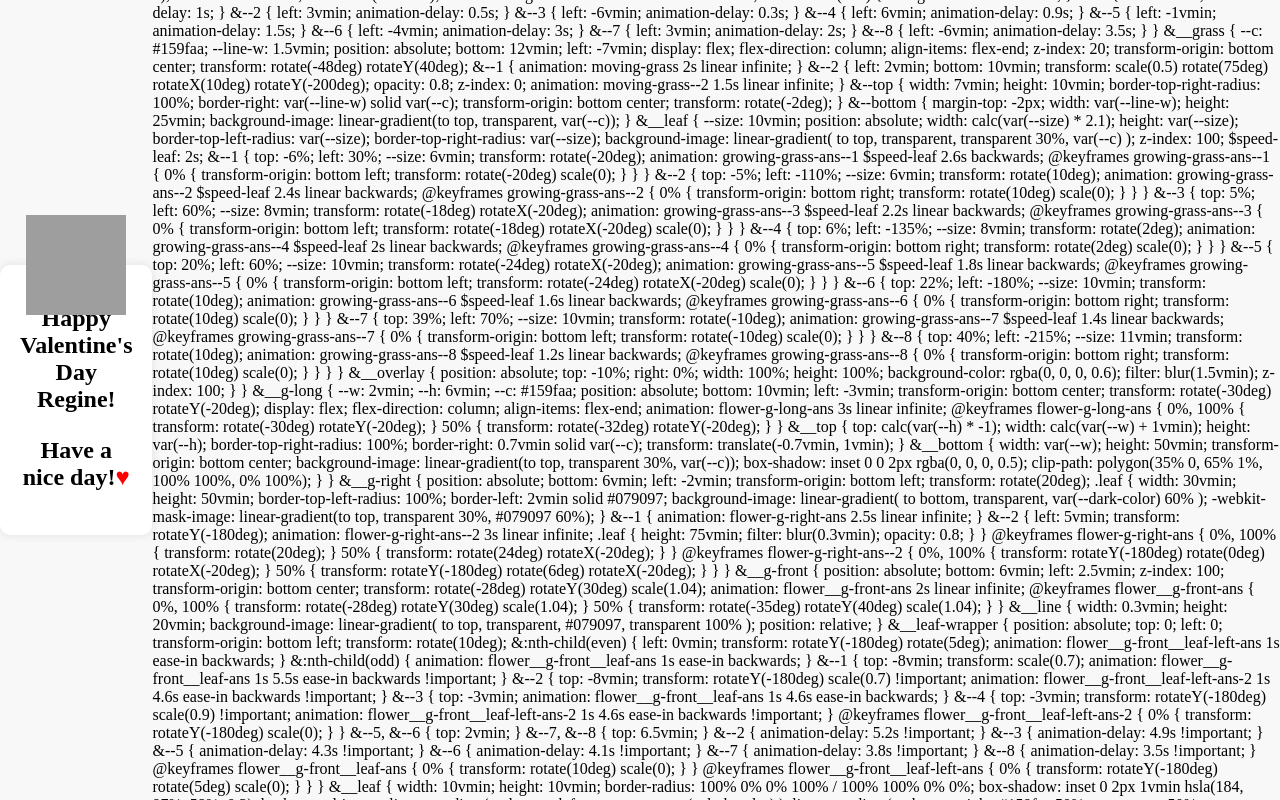
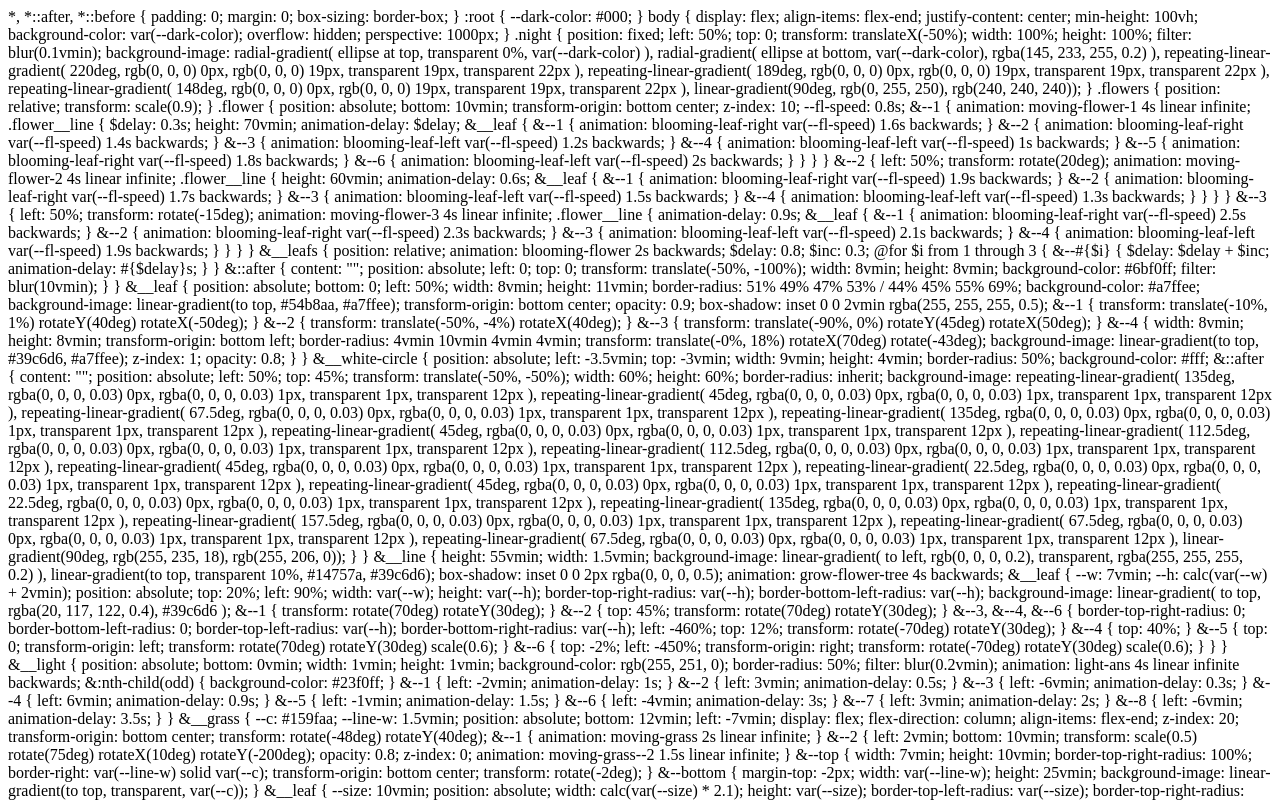
Before and after one commit to adrianncq/Valentines-day, a plain HTML site: page index.html in a window 1280 px wide. Shown: the top 800 px of the page. Drawn offline with Linux system fonts and the light colour scheme; grey boxes are pictures that could not be loaded.

Commit message:
Update index.html

```diff
--- a/index.html
+++ b/index.html
@@ -1,51 +1,3 @@
-<!DOCTYPE html>
-<html lang="en">
-<head>
-<meta charset="UTF-8">
-<meta name="viewport" content="width=device-width, initial-scale=1.0">
-<title>Valentine's Day Card</title>
-<style>
-  body {
-    background-color: #f8f8f8;
-    display: flex;
-    justify-content: center;
-    align-items: center;
-    height: 100vh;
-    margin: 0;
-  }
-
-  .card {
-    width: 300px;
-    padding: 20px;
-    background-color: #fff;
-    border-radius: 10px;
-    box-shadow: 0 0 10px rgba(0, 0, 0, 0.1);
-    text-align: center;
-    position: relative;
-  }
-
-  .heart {
-    color: red;
-  }
-
-  .flower {
-    width: 100px;
-    height: 100px;
-    position: absolute;
-    top: -50px;
-    left: 50%;
-    transform: translateX(-50%);
-  }
-</style>
-</head>
-<body>
-<div class="card">
-  <img class="flower" src="https://www.pngkey.com/png/full/171-1718618_transparent-flower-border-png-transparent-background-flower-border.png" alt="Flower">
-  <h2>Happy Valentine's Day Regine! <h2>
-  <p>Have a nice day!<span class="heart">&hearts;</span></p>
-</div>
-</body>
-</html>
 *,
 *::after,
 *::before {
```
